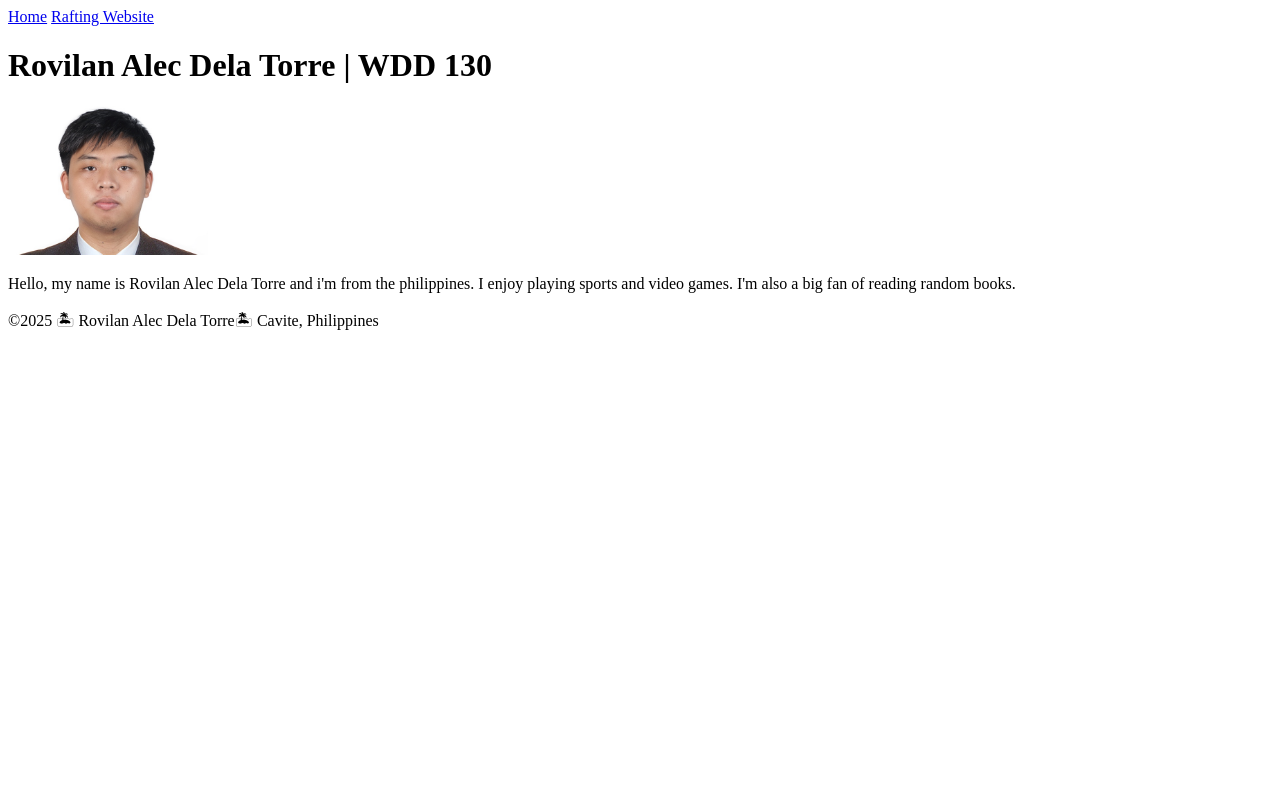
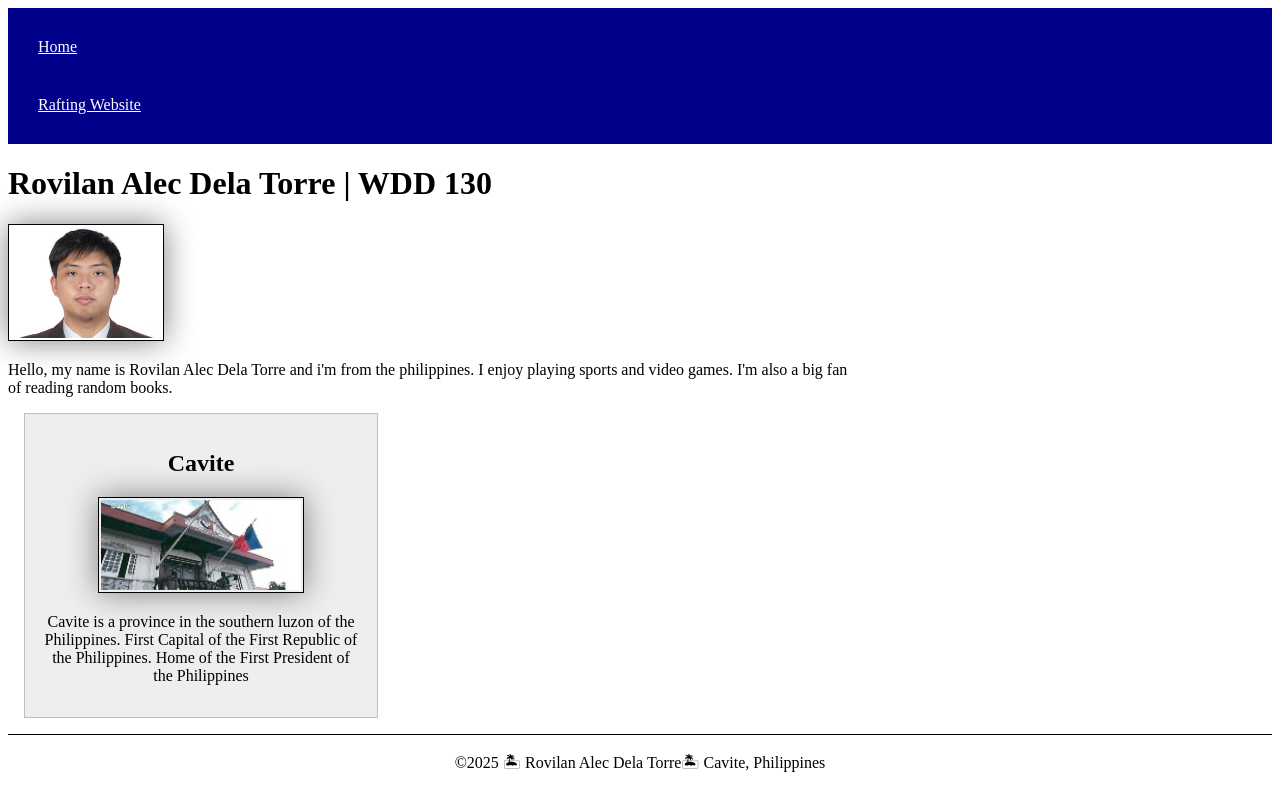
Before and after one commit to rovilan-pro/wdd130, a plain HTML site: page index.html in a window 1280 px wide. Drawn offline with Linux system fonts and the light colour scheme.

Commit message:
CSS Updated

```diff
--- a/index.html
+++ b/index.html
@@ -5,8 +5,8 @@
     <meta charset="utf-8">
     <meta name="viewport" content="width=device-width,initial-scale=1.0">
     <title>Rovilan Alec Dela Torre | WDD 130</title>
-    <meta name="Description" content="Rovilan Alec Dela Torre Home Page for course WDD 130">
-    <meta name="Author" content="Rovilan Alec Dela Torre">
+    <meta name="description" content="Rovilan Alec Dela Torre Home Page for course WDD 130">
+    <meta name="author" content="Rovilan Alec Dela Torre">
     <link rel="stylesheet" href="styles/styles.css">
 </head>
 
@@ -23,6 +23,12 @@
         <p>Hello, my name is Rovilan Alec Dela Torre and i'm from the philippines. I enjoy playing
             sports and video games. I'm also a big fan of reading random books. </p>
     </main>
+    <aside>
+        <h2>Cavite</h2>
+        <img src="images/cavite.jpg" alt="Cavite Capitol">
+        <p>Cavite is a province in the southern luzon of the Philippines. First Capital of the First Republic of the
+            Philippines. Home of the First President of the Philippines</p>
+    </aside>
     <footer>
         <p>©2025 🏝 Rovilan Alec Dela Torre🏝 Cavite, Philippines</p>
     </footer>
--- a/styles/styles.css
+++ b/styles/styles.css
@@ -0,0 +1,53 @@
+
+main {
+    max-width: 840px;
+}
+
+main img {
+    width: 150px;
+    height: auto;
+}
+
+nav {
+    background-color: darkblue;
+    padding: 10px;
+}
+
+nav a {
+    color: white;
+    display: block;
+    padding: 20px;
+}
+
+img {
+    width: 150px;
+    height: auto;
+    border: 1px solid black;
+    padding: 2px;
+    box-shadow: 0 0 30px gray;
+}
+
+p {
+    padding: 0px;
+}
+
+aside {
+    width: 20rem;
+    margin: 1rem;
+    border: 1px solid rgb(0 0 0 / 0.2); /* 1️⃣ */
+    padding: 1rem;
+    background-color: #eee;
+    color: #000;
+    text-align: center;
+}
+
+aside img {
+    width: 200px;
+    height: auto;
+}
+
+footer {
+    margin-top: 15px;
+    border-top: 1px solid #000;
+    text-align: center;
+}
```
Also changed, not shown: images/cavite.jpg (added).
